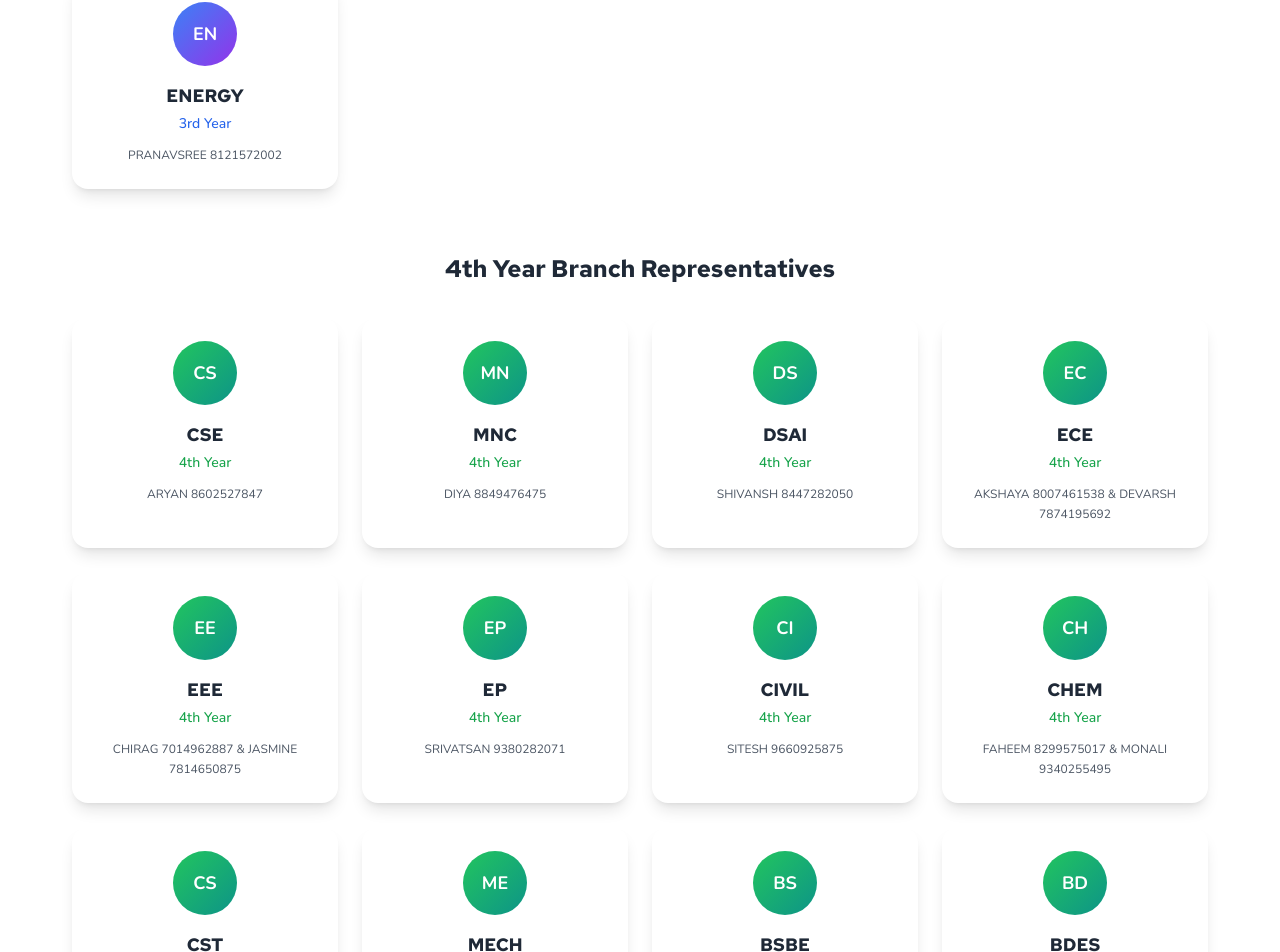
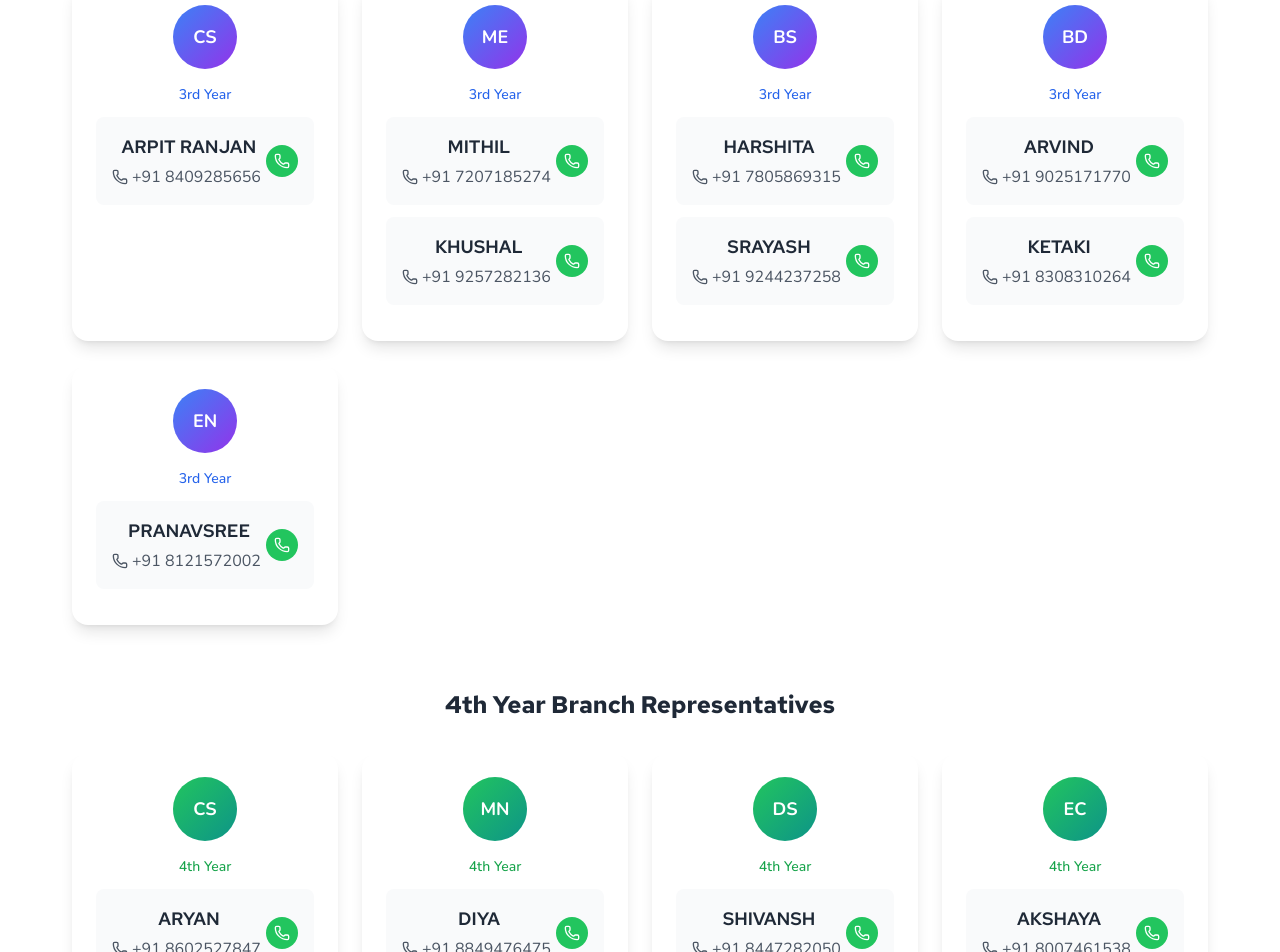
Before and after one commit to swciitg/Freshers_Portal, a React (Create React App) app in the folder frontend/: page /freshers/contact in a window 1280 px wide. Shown: the part 2486-3438 px from the top of the page. Built offline with nearby package versions, Linux system fonts and the light colour scheme; no server answers.

Commit message:
made the br card layout similar to regional mentor card layout by Raj

```diff
--- a/frontend/src/components/ContactPage/BRDirectory.js
+++ b/frontend/src/components/ContactPage/BRDirectory.js
@@ -1,55 +1,129 @@
-import React from 'react';
-import { useState } from 'react';
-import { Search, Phone, MapPin, Users } from 'lucide-react';
+import React from "react";
+import { useState } from "react";
+import { Search, Phone, MapPin, Users } from "lucide-react";
 
 const BRDirectory = () => {
   // BR data with years incremented by 1
   const brData = [
     { department: "CSE", year: 3, name_and_no: "MANIDEEP RAM 6303865227" },
     { department: "MNC", year: 3, name_and_no: "NAMAN KARWA 9877780309" },
-    { department: "DSAI", year: 3, name_and_no: "VAISHNAVI AGARWAL 8953762399" },
-    { department: "ECE", year: 3, name_and_no: "HARSHIT GOEL 9877355569 & ANUSHKA 7694988744" },
+    {
+      department: "DSAI",
+      year: 3,
+      name_and_no: "VAISHNAVI AGARWAL 8953762399",
+    },
+    {
+      department: "ECE",
+      year: 3,
+      name_and_no: "HARSHIT GOEL 9877355569 & ANUSHKA 7694988744",
+    },
     { department: "EEE", year: 3, name_and_no: "KRRISH 8229027032" },
     { department: "EP", year: 3, name_and_no: "JASVINDAR SINGH 7417294042" },
     { department: "CIVIL", year: 3, name_and_no: "DIVYANSH RAJ 9523490713" },
-    { department: "CHEM", year: 3, name_and_no: "ANWESHA 8235564333 & TAHA 7869810898" },
+    {
+      department: "CHEM",
+      year: 3,
+      name_and_no: "ANWESHA 8235564333 & TAHA 7869810898",
+    },
     { department: "CST", year: 3, name_and_no: "ARPIT RANJAN 8409285656" },
-    { department: "MECH", year: 3, name_and_no: "MITHIL 7207185274 & KHUSHAL 9257282136" },
-    { department: "BSBE", year: 3, name_and_no: "HARSHITA 7805869315 & SRAYASH 9244237258" },
-    { department: "BDES", year: 3, name_and_no: "ARVIND 9025171770 & KETAKI 8308310264" },
-    { department: "ENERGY", year: 3, name_and_no: "PRANAVSREE 8121572002" }
+    {
+      department: "MECH",
+      year: 3,
+      name_and_no: "MITHIL 7207185274 & KHUSHAL 9257282136",
+    },
+    {
+      department: "BSBE",
+      year: 3,
+      name_and_no: "HARSHITA 7805869315 & SRAYASH 9244237258",
+    },
+    {
+      department: "BDES",
+      year: 3,
+      name_and_no: "ARVIND 9025171770 & KETAKI 8308310264",
+    },
+    { department: "ENERGY", year: 3, name_and_no: "PRANAVSREE 8121572002" },
   ];
 
-
   const regionData = [
-  { region: "Telangana & Andhra Pradesh", name_and_no: "MITHIL(B.Tech 3rd Year) 7207185274" },
-  { region: "Telangana & Andhra Pradesh", name_and_no: "MANIDEEP(B.Tech 3rd Year) 6303865227" },
-  { region: "Telangana & Andhra Pradesh", name_and_no: "DHEEKSHA(B.Tech 3rd Year) 8125355709" },
-  { region: "Telangana & Andhra Pradesh", name_and_no: "ESHANTH(B.Tech 3rd Year) 6302406300" },
-  { region: "Telangana & Andhra Pradesh", name_and_no: "LIKITH(B.Tech 3rd Year) 7675011374" },
-  { region: "Telangana & Andhra Pradesh", name_and_no: "MAHITHA(B.Tech 3rd Year) 8309521983" },
+    {
+      region: "Telangana & Andhra Pradesh",
+      name_and_no: "MITHIL(B.Tech 3rd Year) 7207185274",
+    },
+    {
+      region: "Telangana & Andhra Pradesh",
+      name_and_no: "MANIDEEP(B.Tech 3rd Year) 6303865227",
+    },
+    {
+      region: "Telangana & Andhra Pradesh",
+      name_and_no: "DHEEKSHA(B.Tech 3rd Year) 8125355709",
+    },
+    {
+      region: "Telangana & Andhra Pradesh",
+      name_and_no: "ESHANTH(B.Tech 3rd Year) 6302406300",
+    },
+    {
+      region: "Telangana & Andhra Pradesh",
+      name_and_no: "LIKITH(B.Tech 3rd Year) 7675011374",
+    },
+    {
+      region: "Telangana & Andhra Pradesh",
+      name_and_no: "MAHITHA(B.Tech 3rd Year) 8309521983",
+    },
     { region: "Tamil Nadu", name_and_no: "SANJAY(B.Tech 3rd Year) 7358487350" },
-  { region: "Tamil Nadu", name_and_no: "AMRITHA(B.Tech 3rd Year) 9345652212" },
+    {
+      region: "Tamil Nadu",
+      name_and_no: "AMRITHA(B.Tech 3rd Year) 9345652212",
+    },
     { region: "Tamil Nadu", name_and_no: "ARAVIND(B.Des 3rd Year) 9025171770" },
-  { region: "Tamil Nadu", name_and_no: "PRAGADEESH(B.Tech 2nd Year) 9566265920" },
-  { region: "Tamil Nadu", name_and_no: "SANJANA(B.Tech 2nd Year) 9897152375" },
+    {
+      region: "Tamil Nadu",
+      name_and_no: "PRAGADEESH(B.Tech 2nd Year) 9566265920",
+    },
+    {
+      region: "Tamil Nadu",
+      name_and_no: "SANJANA(B.Tech 2nd Year) 9897152375",
+    },
     { region: "Kerala", name_and_no: "JOFFIN(B.Tech 3rd Year) 7736929440" },
-  { region: "Kerala", name_and_no: "DEVANANDIKA(B.Tech 3rd Year) 9074542344" },
+    {
+      region: "Kerala",
+      name_and_no: "DEVANANDIKA(B.Tech 3rd Year) 9074542344",
+    },
     { region: "Kerala", name_and_no: "NIRANJANA(B.Tech 3rd Year) 8113034892" },
     { region: "Kerala", name_and_no: "JADEN(B.Tech 3rd Year) 9510132218" },
     { region: "Karnataka", name_and_no: "VAIBHAV(B.Tech 2nd Year) 7022926590" },
     { region: "Karnataka", name_and_no: "TANMAY(B.Tech 2nd Year) 6003476812" },
-  { region: "Maharashtra", name_and_no: "ASHISH(B.Tech 3rd Year) 8956336360" },
-  { region: "Maharashtra", name_and_no: "ATHARV(B.Tech 3rd Year) 8956336360" },
-  { region: "Maharashtra", name_and_no: "PARNIKA(B.Tech 3rd Year) 8459281263" },
+    {
+      region: "Maharashtra",
+      name_and_no: "ASHISH(B.Tech 3rd Year) 8956336360",
+    },
+    {
+      region: "Maharashtra",
+      name_and_no: "ATHARV(B.Tech 3rd Year) 8956336360",
+    },
+    {
+      region: "Maharashtra",
+      name_and_no: "PARNIKA(B.Tech 3rd Year) 8459281263",
+    },
     { region: "Maharashtra", name_and_no: "PARTH(B.Tech 3rd Year) 9527409158" },
-  { region: "Madhya Pradesh", name_and_no: "TAHA(B.Tech 3rd Year) 7869810898" },
-  { region: "Madhya Pradesh", name_and_no: "SHREYAS GUPTA(B.Tech 3rd Year) 9009187737" },
-  { region: "Madhya Pradesh", name_and_no: "VAGISHA(B.Tech 3rd Year) 7477093970" },
+    {
+      region: "Madhya Pradesh",
+      name_and_no: "TAHA(B.Tech 3rd Year) 7869810898",
+    },
+    {
+      region: "Madhya Pradesh",
+      name_and_no: "SHREYAS GUPTA(B.Tech 3rd Year) 9009187737",
+    },
+    {
+      region: "Madhya Pradesh",
+      name_and_no: "VAGISHA(B.Tech 3rd Year) 7477093970",
+    },
     { region: "Odisha", name_and_no: "ADYASA(B.Tech 3rd Year) 9831783405" },
     { region: "Odisha", name_and_no: "SITANSHU(B.Tech 3rd Year) 8260707944" },
     { region: "Gujarat", name_and_no: "SURBHIT(B.Tech 3rd Year) 8200537139" },
-  { region: "Gujarat", name_and_no: "PRANJAL SONI(B.Tech 3rd Year) 9512015500" },
+    {
+      region: "Gujarat",
+      name_and_no: "PRANJAL SONI(B.Tech 3rd Year) 9512015500",
+    },
     { region: "Gujarat", name_and_no: "NAMAN(B.Tech 3rd Year) 9377780309" },
     { region: "Rajasthan", name_and_no: "DEVAL(B.Tech 3rd Year) 9588886533" },
     { region: "Rajasthan", name_and_no: "SHOURYA(B.Tech 3rd Year) 9950500951" },
@@ -57,44 +131,79 @@ const BRDirectory = () => {
     { region: "UP", name_and_no: "VAISHNAVI(B.Tech 3rd Year) 8953762399" },
     { region: "Bihar", name_and_no: "ABHYUDAY(B.Tech 3rd Year) 7903263868" },
     { region: "Bihar", name_and_no: "APOORVA(B.Tech 3rd Year) 9031327189" },
-  { region: "Jharkhand", name_and_no: "SRISTI VATS(B.Tech 3rd Year) 8690327784" },
-  { region: "Jharkhand", name_and_no: "AYUSH AGARWAL(B.Tech 3rd Year) 9798408926" },
+    {
+      region: "Jharkhand",
+      name_and_no: "SRISTI VATS(B.Tech 3rd Year) 8690327784",
+    },
+    {
+      region: "Jharkhand",
+      name_and_no: "AYUSH AGARWAL(B.Tech 3rd Year) 9798408926",
+    },
     { region: "Delhi", name_and_no: "MISHIKA(B.Tech 3rd Year) 9967826000" },
-  { region: "Delhi", name_and_no: "ABHISHEK DAS(B.Tech 3rd Year) 7217680436" },
-  { region: "Haryana", name_and_no: "SOURABH SAINI(B.Tech 3rd Year) 9588303662" },
+    {
+      region: "Delhi",
+      name_and_no: "ABHISHEK DAS(B.Tech 3rd Year) 7217680436",
+    },
+    {
+      region: "Haryana",
+      name_and_no: "SOURABH SAINI(B.Tech 3rd Year) 9588303662",
+    },
     { region: "Haryana", name_and_no: "VIBHOR(B.Tech 3rd Year) 9509236500" },
-  { region: "Punjab", name_and_no: "HARSHIT GOEL(B.Tech 3rd Year) 9877355569" },
+    {
+      region: "Punjab",
+      name_and_no: "HARSHIT GOEL(B.Tech 3rd Year) 9877355569",
+    },
     { region: "Punjab", name_and_no: "DAIVIK(B.Tech 3rd Year) 9592196491" },
-  { region: "West Bengal", name_and_no: "SOURAJJAL(B.Tech 3rd Year) 9330886984" },
-  { region: "West Bengal", name_and_no: "SRIJAN(B.Tech 3rd Year) 8653553039" },
+    {
+      region: "West Bengal",
+      name_and_no: "SOURAJJAL(B.Tech 3rd Year) 9330886984",
+    },
+    {
+      region: "West Bengal",
+      name_and_no: "SRIJAN(B.Tech 3rd Year) 8653553039",
+    },
     { region: "Assam", name_and_no: "HARDIK(B.Tech 3rd Year) 6002949018" },
-  { region: "Assam", name_and_no: "VAIBHAV(B.Tech 3rd Year) 7002303858" }
+    { region: "Assam", name_and_no: "VAIBHAV(B.Tech 3rd Year) 7002303858" },
   ];
   // Third year BRs data
   const thirdYearBRs = [
     { department: "CSE", name_and_no: "ARYAN 8602527847" },
     { department: "MNC", name_and_no: "DIYA 8849476475" },
     { department: "DSAI", name_and_no: "SHIVANSH 8447282050" },
-    { department: "ECE", name_and_no: "AKSHAYA 8007461538 & DEVARSH 7874195692" },
-    { department: "EEE", name_and_no: "CHIRAG 7014962887 & JASMINE 7814650875" },
+    {
+      department: "ECE",
+      name_and_no: "AKSHAYA 8007461538 & DEVARSH 7874195692",
+    },
+    {
+      department: "EEE",
+      name_and_no: "CHIRAG 7014962887 & JASMINE 7814650875",
+    },
     { department: "EP", name_and_no: "SRIVATSAN 9380282071" },
     { department: "CIVIL", name_and_no: "SITESH 9660925875" },
-    { department: "CHEM", name_and_no: "FAHEEM 8299575017 & MONALI 9340255495" },
+    {
+      department: "CHEM",
+      name_and_no: "FAHEEM 8299575017 & MONALI 9340255495",
+    },
     { department: "CST", name_and_no: "DHRUV 9990041164 & ISHIKA 7649894094" },
     { department: "MECH", name_and_no: "ADITYA 7390909418 & ROHAN 9485987481" },
-    { department: "BSBE", name_and_no: "ABHIKANSH 9855607807 & ELIKA 7903053492" },
+    {
+      department: "BSBE",
+      name_and_no: "ABHIKANSH 9855607807 & ELIKA 7903053492",
+    },
     { department: "BDES", name_and_no: "ANIRUD 9080424001 & NISHA 9871499561" },
-    { department: "ENERGY", name_and_no: "ABHINAV 7669189417" }
+    { department: "ENERGY", name_and_no: "ABHINAV 7669189417" },
   ];
-  const [searchTerm, setSearchTerm] = useState('');
-  const [selectedRegion, setSelectedRegion] = useState('');
-  const regions = [...new Set(regionData.map(item => item.region))].sort();
+  const [searchTerm, setSearchTerm] = useState("");
+  const [selectedRegion, setSelectedRegion] = useState("");
+  const regions = [...new Set(regionData.map((item) => item.region))].sort();
 
   // Filter data based on search and region
-  const filteredData = regionData.filter(item => {
-    const matchesSearch = item.name_and_no.toLowerCase().includes(searchTerm.toLowerCase()) ||
+  const filteredData = regionData.filter((item) => {
+    const matchesSearch =
+      item.name_and_no.toLowerCase().includes(searchTerm.toLowerCase()) ||
       item.region.toLowerCase().includes(searchTerm.toLowerCase());
-    const matchesRegion = selectedRegion === '' || item.region === selectedRegion;
+    const matchesRegion =
+      selectedRegion === "" || item.region === selectedRegion;
     return matchesSearch && matchesRegion;
   });
 
@@ -108,14 +217,33 @@ const BRDirectory = () => {
   }, {});
 
   const formatPhoneNumber = (nameAndNo) => {
-    const parts = nameAndNo.split(' ');
+    const parts = nameAndNo.split(" ");
     const number = parts[parts.length - 1];
-    const name = parts.slice(0, -1).join(' ');
+    const name = parts.slice(0, -1).join(" ");
     return { name, number };
   };
 
+  function brname_no(name_and_no) {
+    const pairs = name_and_no.split("&");
+
+    const results = pairs.map((pair) => {
+      const trimm = pair.trim();
+
+      const last_space = trimm.lastIndexOf(" ");
+
+      const name = trimm.substring(0, last_space);
+      const number = trimm.substring(last_space + 1);
+
+      return {
+        name: name,
+        number: number,
+      };
+    });
+    return results;
+  }
+
   const handleCall = (number) => {
-    window.open(`tel:+91${number}`, '_self');
+    window.open(`tel:+91${number}`, "_self");
   };
 
   return (
@@ -136,8 +264,13 @@ const BRDirectory = () => {
           3rd Year Branch Representatives
         </h2>
         <div className="grid grid-cols-1 sm:grid-cols-2 lg:grid-cols-3 xl:grid-cols-4 gap-6">
-          {brData.map((br, index) => (
-            <div key={index} className="bg-white rounded-2xl p-6 shadow-lg text-center min-w-[250px] hover:shadow-xl transition-shadow duration-300">
+          {brData.map((br, index) => {
+            const resarr = brname_no(br.name_and_no);
+            return (
+              <div
+                key={index}
+                className="bg-white rounded-2xl p-6 shadow-lg text-center min-w-[250px] hover:shadow-xl transition-shadow duration-300"
+              >
                 <div className="mb-4">
                   <div className="w-16 h-16 bg-gradient-to-br from-blue-500 to-purple-600 rounded-full flex items-center justify-center mx-auto mb-3">
                     <span className="text-white font-bold text-lg">
@@ -146,29 +279,59 @@ const BRDirectory = () => {
                   </div>
                 </div>
                 <div className="text-gray-700">
-                <h3 className="text-lg font-bold mb-1 text-gray-800">
-                  {br.department}
-                </h3>
                   <p className="text-sm text-blue-600 mb-3 font-medium">
                     {br.year}rd Year
                   </p>
-                <p className="text-xs text-gray-600 leading-relaxed break-words">
-                  {br.name_and_no}
+                  {/* i have to work here */}
+                  <div className="contact-details grid-cols-1 md:grid-cols-2 lg:grid-cols-3 gap-4">
+                    {resarr.map((item, index) => {
+                      return (
+                        <div
+                          key={index}
+                          className="contact-details mb-3 bg-gray-50 rounded-lg p-4 hover:bg-gray-100 transition-colors"
+                        >
+                          <div className="flex items-center justify-between">
+                            <div className="flex-1">
+                              <h3 className="font-semibold text-gray-800 text-lg">
+                                {item.name}
+                              </h3>
+                              <p className="text-gray-600 flex items-center gap-1 mt-1">
+                                <Phone className="w-4 h-4" />
+                                +91 {item.number}
                               </p>
                             </div>
+                            <button
+                              onClick={() => handleCall(item.number)}
+                              className="bg-green-500 hover:bg-green-600 text-white p-2 rounded-full transition-colors"
+                              title="Call mentor"
+                            >
+                              <Phone className="w-4 h-4" />
+                            </button>
                           </div>
-          ))}
+                        </div>
+                      );
+                    })}
+                  </div>
+                </div>
+              </div>
+            );
+          })}
         </div>
       </div>
 
       {/* 4th Year BRs Section */}
-      <div className='mb-14'>
+      <div className="mb-14">
         <h2 className="text-2xl font-bold text-center text-gray-800 mb-8">
           4th Year Branch Representatives
         </h2>
         <div className="grid grid-cols-1 sm:grid-cols-2 lg:grid-cols-3 xl:grid-cols-4 gap-6">
-          {thirdYearBRs.map((br, index) => (
-            <div key={index} className="bg-white rounded-2xl p-6 shadow-lg text-center min-w-[250px] hover:shadow-xl transition-shadow duration-300">
+          {thirdYearBRs.map((br, index) => {
+            const resarr2 = brname_no(br.name_and_no);
+            return (
+              <div
+                key={index}
+                className="bg-white rounded-2xl p-6 shadow-lg text-center min-w-[250px] hover:shadow-xl transition-shadow duration-300"
+              >
                 <div className="mb-4">
                   <div className="w-16 h-16 bg-gradient-to-br from-green-500 to-teal-600 rounded-full flex items-center justify-center mx-auto mb-3">
                     <span className="text-white font-bold text-lg">
@@ -177,18 +340,43 @@ const BRDirectory = () => {
                   </div>
                 </div>
                 <div className="text-gray-700">
-                <h3 className="text-lg font-bold mb-1 text-gray-800">
-                  {br.department}
-                </h3>
                   <p className="text-sm text-green-600 mb-3 font-medium">
                     4th Year
                   </p>
-                <p className="text-xs text-gray-600 leading-relaxed break-words">
-                  {br.name_and_no}
+                  {/* i have to work here */}
+                  <div className="contact-details grid-cols-1 md:grid-cols-2 lg:grid-cols-3 gap-4">
+                    {resarr2.map((item, index) => {
+                      return (
+                        <div
+                          key={index}
+                          className="contact-details mb-3 bg-gray-50 rounded-lg p-4 hover:bg-gray-100 transition-colors"
+                        >
+                          <div className="flex items-center justify-between">
+                            <div className="flex-1">
+                              <h3 className="font-semibold text-gray-800 text-lg">
+                                {item.name}
+                              </h3>
+                              <p className="text-gray-600 flex items-center gap-1 mt-1">
+                                <Phone className="w-4 h-4" />
+                                +91 {item.number}
                               </p>
                             </div>
+                            <button
+                              onClick={() => handleCall(item.number)}
+                              className="bg-green-500 hover:bg-green-600 text-white p-2 rounded-full transition-colors"
+                              title="Call mentor"
+                            >
+                              <Phone className="w-4 h-4" />
+                            </button>
                           </div>
-          ))}
+                        </div>
+                      );
+                    })}
+                  </div>
+                </div>
+              </div>
+            );
+          })}
         </div>
       </div>
 
@@ -198,25 +386,35 @@ const BRDirectory = () => {
           Region Wise Mentors
         </h2>
         {Object.entries(groupedData).map(([region, mentors]) => (
-            <div key={region} className="bg-white rounded-xl shadow-lg overflow-hidden">
+          <div
+            key={region}
+            className="bg-white rounded-xl shadow-lg overflow-hidden"
+          >
             <div className="bg-gradient-to-r from-indigo-600 to-purple-600 px-6 py-4">
               <h2 className="text-xl font-semibold text-white flex items-center gap-2">
                 <MapPin className="w-5 h-5" />
                 {region}
                 <span className="bg-white bg-opacity-20 px-2 py-1 rounded-full text-sm ml-auto">
-                    {mentors.length} mentor{mentors.length !== 1 ? 's' : ''}
+                  {mentors.length} mentor{mentors.length !== 1 ? "s" : ""}
                 </span>
               </h2>
             </div>
             <div className="p-6">
               <div className="grid grid-cols-1 md:grid-cols-2 lg:grid-cols-3 gap-4">
                 {mentors.map((mentor, index) => {
-                    const { name, number } = formatPhoneNumber(mentor.name_and_no);
+                  const { name, number } = formatPhoneNumber(
+                    mentor.name_and_no
+                  );
                   return (
-                      <div key={index} className="bg-gray-50 rounded-lg p-4 hover:bg-gray-100 transition-colors">
+                    <div
+                      key={index}
+                      className="bg-gray-50 rounded-lg p-4 hover:bg-gray-100 transition-colors"
+                    >
                       <div className="flex items-center justify-between">
                         <div className="flex-1">
-                            <h3 className="font-semibold text-gray-800 text-lg">{name}</h3>
+                          <h3 className="font-semibold text-gray-800 text-lg">
+                            {name}
+                          </h3>
                           <p className="text-gray-600 flex items-center gap-1 mt-1">
                             <Phone className="w-4 h-4" />
                             +91 {number}
@@ -238,8 +436,6 @@ const BRDirectory = () => {
           </div>
         ))}
       </div>
-
-
     </div>
   );
 };
```
Lines whose indentation alone changed are shown as unchanged.
